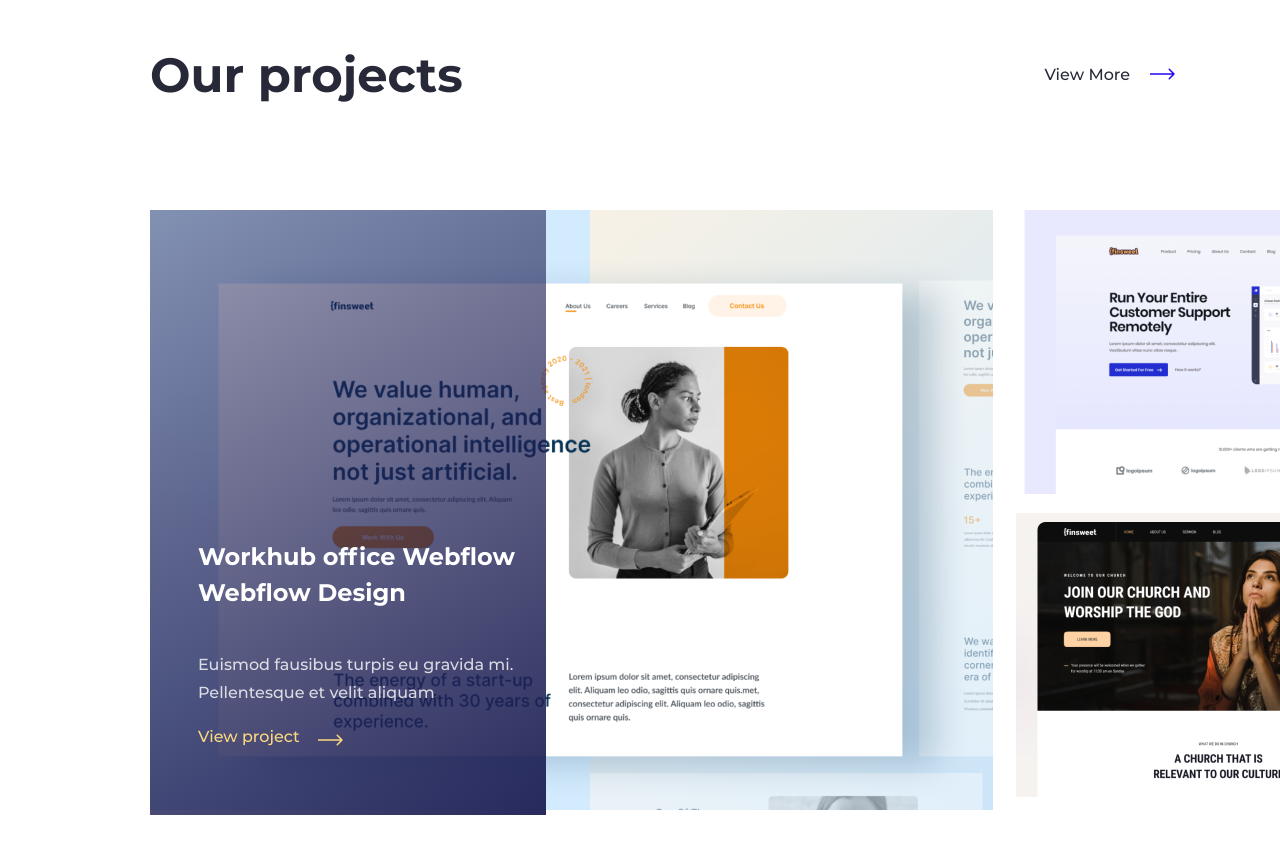
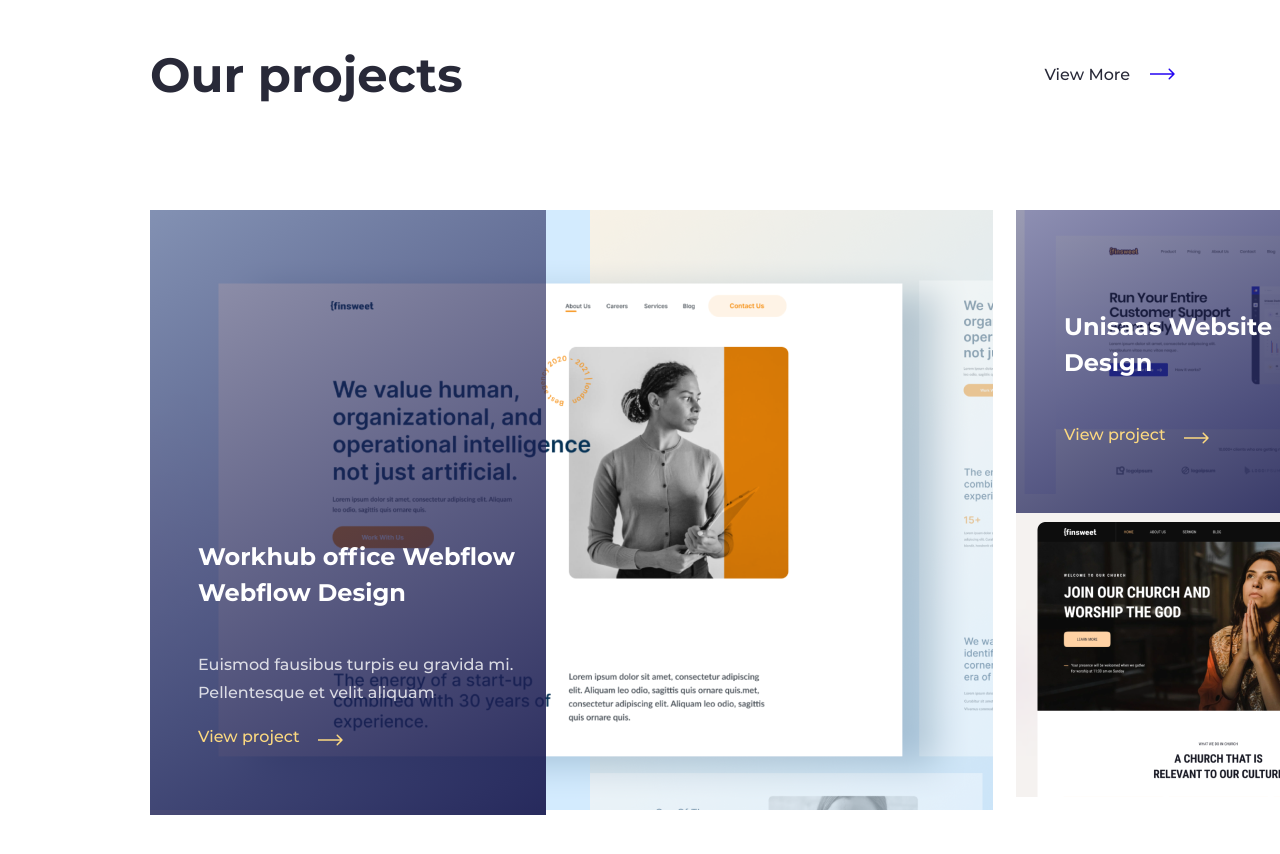
Before and after one commit to Tilsit-S/Webflow, a website: page source/index.html in a window 1280 px wide. Shown: the part 1731-2585 px from the top of the page. Drawn offline with nearby package versions, Linux system fonts and the light colour scheme; files that its build step writes are made by us from their sources.

Commit message:
10.04.2023 grid-end

```diff
--- a/source/index.html
+++ b/source/index.html
@@ -82,6 +82,12 @@
                         </li>
                         <li class="our-projects__item item">
                             <img class="item__img" src="../img/main/our-projects/Card2.png">
+                            <div class="item__info-block info-block">
+                                <div class="info-block__wrapper">
+                                    <h5 class="info-block__title">Unisaas Website<br>Design</h5>
+                                    <a class="info-block__link">View project</a>
+                                </div>
+                            </div>
                         </li>
                         <li class="our-projects__item item">
                             <img class="item__img" src="../img/main/our-projects/Card3.png">
--- a/source/sass/block/index/our-projects.scss
+++ b/source/sass/block/index/our-projects.scss
@@ -52,10 +52,19 @@
 }
 
 .our-projects__item:nth-child(1) {
+    position: relative;
     grid-column-start: 1;
     grid-row-start: 1;
     grid-row-end: 3;
     margin-right: 23px;
+}
+
+.our-projects__item:nth-child(2) {
+    position: relative;
+}
+
+.our-projects__item:nth-child(2) .info-block {
+    width: 100%;
 }
 
 .our-projects img {
```
Also changed, not shown: build/css/style.min.css, build/index.html, 1 other file.
